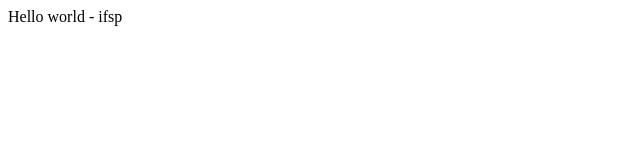
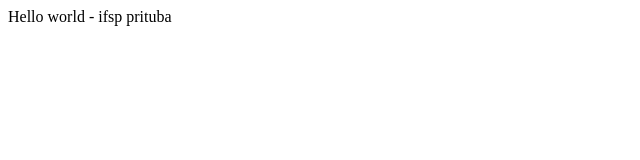
Before and after one commit to madud4/pwe-aula01, a plain HTML site: page index.html in a window 1280 px wide. Shown: the full height of the page, 0-640 px from the left. Drawn offline with Linux system fonts and the light colour scheme.

Commit message:
Inclui pirituba

```diff
--- a/index.html
+++ b/index.html
@@ -9,7 +9,7 @@
 </head>
 
 <body>
-  Hello world - ifsp
+  Hello world - ifsp prituba
   <script src="script.js"></script>
 </body>
 
```
